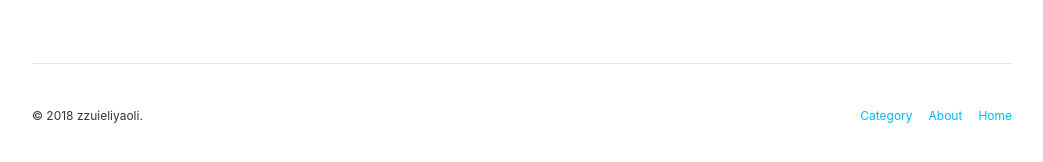
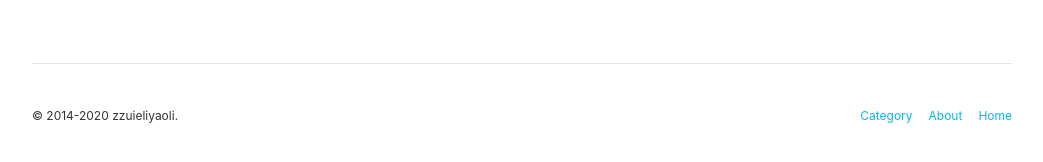
Before and after one commit to zzuieliyaoli/zzuieliyaoli.github.io, a Jekyll site: the page built from index.html, in a window 1280 px wide and 900 px high, scrolled down 2420 px. Shown: the part 732-894 px from the top of the window, without its empty margins (118-1161 px from the left). Built offline with Jekyll 4.4.1, drawn with Linux system fonts in a browser that asks for light colours; the list of posts is cut into pages by our own code; comment, search, counter and statistics services are not loaded.

Commit message:
feat: update footer time

```diff
--- a/_includes/footer.html
+++ b/_includes/footer.html
@@ -1,7 +1,7 @@
 <footer class="site-footer">
   <div class="wrapper">
     <div class="footer-lists">
-      <div class="copyright">© 2018 zzuieliyaoli.</div>
+      <div class="copyright">© 2014-{{ site.time | date: "%Y"}} zzuieliyaoli.</div>
       <div class="catalog">
         <a target="_blank" href="/category">Category</a>
         <a target="_blank" href="/about">About</a>
```
